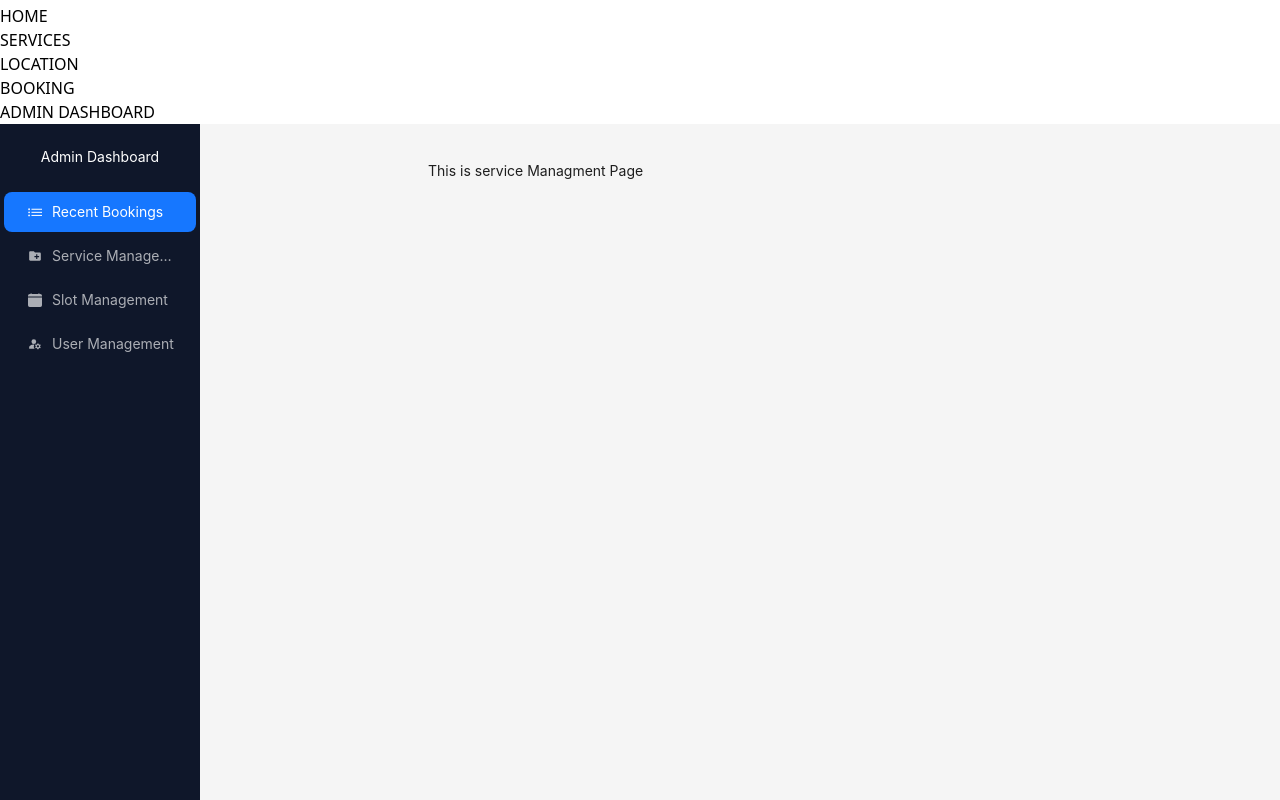
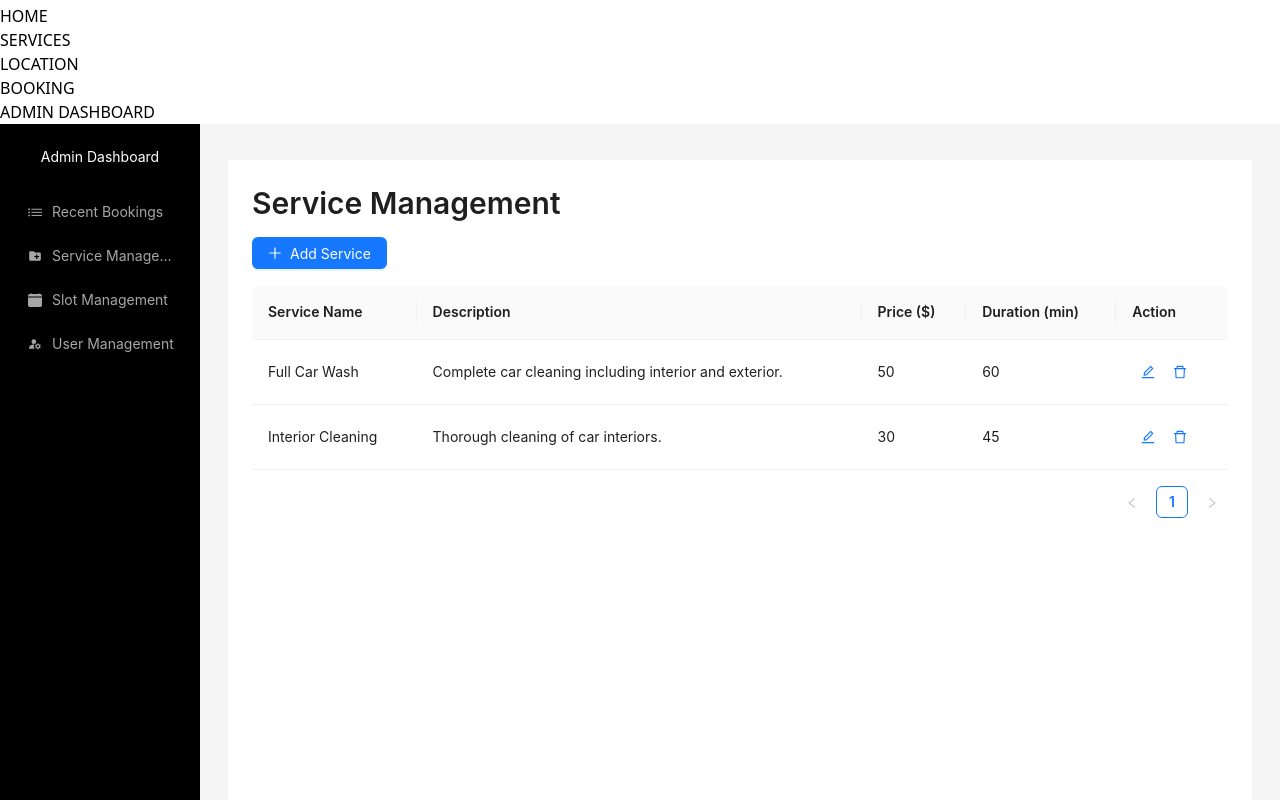
Before and after one commit to Kamrulthedev/Car-Wash-Booking-System, a React (Vite) app: page /admin/servicesManagement in a window 1280 px wide. Shown: the part 520-1320 px from the top of the page. Built offline with nearby package versions, Linux system fonts and the light colour scheme.

Commit message:
update-services-create-code

```diff
--- a/package.json
+++ b/package.json
@@ -12,6 +12,7 @@
   "dependencies": {
     "@react-google-maps/api": "^2.19.3",
     "antd": "^5.20.3",
+    "axios": "^1.7.5",
     "localforage": "^1.10.0",
     "match-sorter": "^6.3.4",
     "prop-types": "^15.8.1",
--- a/src/pages/admin/allBookings/AllBookings.tsx
+++ b/src/pages/admin/allBookings/AllBookings.tsx
@@ -1,10 +1,99 @@
+import { useEffect, useState } from "react";
+import { Table, Typography, Spin, Alert } from "antd";
+
+const { Title } = Typography;
+
+// Demo data
+const demoBookings = [
+  {
+    id: "1",
+    userName: "John Doe",
+    service: "Full Car Wash",
+    date: "2024-08-15",
+    timeSlot: "10:00 AM - 11:00 AM",
+    status: "Confirmed",
+  },
+  {
+    id: "2",
+    userName: "Jane Smith",
+    service: "Interior Cleaning",
+    date: "2024-08-16",
+    timeSlot: "11:00 AM - 12:00 PM",
+    status: "Pending",
+  },
+  {
+    id: "3",
+    userName: "Alice Johnson",
+    service: "Exterior Wash",
+    date: "2024-08-17",
+    timeSlot: "12:00 PM - 01:00 PM",
+    status: "Cancelled",
+  },
+  {
+    id: "4",
+    userName: "Bob Brown",
+    service: "Complete Detail",
+    date: "2024-08-18",
+    timeSlot: "01:00 PM - 02:00 PM",
+    status: "Confirmed",
+  },
+];
 
 const AllBookings = () => {
-    return (
-        <div>
-            <h1>This is Admin pages all Booking List SHow</h1>
-        </div>
-    );
+  const [bookings, setBookings] = useState([]);
+  const [loading, setLoading] = useState(true);
+  const [error, setError] = useState(null);
+
+  useEffect(() => {
+    setTimeout(() => {
+      try {
+        // Here we're using the demo data
+        setBookings(demoBookings);
+      } catch (error) {
+        setError("Failed to fetch bookings");
+      } finally {
+        setLoading(false);
+      }
+    }, 1000);
+  }, []);
+
+  const columns = [
+    {
+      title: "Booking ID",
+      dataIndex: "id",
+      key: "id",
+    },
+    {
+      title: "User Name",
+      dataIndex: "userName",
+      key: "userName",
+    },
+    {
+      title: "Service",
+      dataIndex: "service",
+      key: "service",
+    },
+    {
+      title: "Date",
+      dataIndex: "date",
+      key: "date",
+    },
+    {
+      title: "Time Slot",
+      dataIndex: "timeSlot",
+      key: "timeSlot",
+    },
+    {
+      title: "Status",
+      dataIndex: "status",
+      key: "status",
+    },
+  ];
+
+  if (loading) return <Spin size="large" />;
+  if (error) return <Alert message={error} type="error" />;
+
+  return <Table  columns={columns} dataSource={bookings} />;
 };
 
 export default AllBookings;
--- a/src/pages/admin/dashboard/Dashboard.tsx
+++ b/src/pages/admin/dashboard/Dashboard.tsx
@@ -8,7 +8,7 @@ import { Link, Outlet } from "react-router-dom";
 
 const Dashboard = () => {
   return (
-    <div>
+    <div className="mt-[62px]">
     <Layout style={{ minHeight: "100vh" }}>
       <Sider
         style={{
@@ -17,7 +17,7 @@ const Dashboard = () => {
           left: 0,
           top: 0,
           zIndex: 1,
-          backgroundColor: "rgb(15 23 42)",
+          backgroundColor: "rgb(0, 0, 0)",
         }}
         breakpoint="lg"
         collapsedWidth="0"
@@ -39,8 +39,8 @@ const Dashboard = () => {
         <Menu
           theme="dark"
           mode="inline"
-          style={{ backgroundColor: "rgb(15 23 42)" }}
-          defaultSelectedKeys={["1"]}
+          style={{ backgroundColor: "rgb(0, 0, 0)",
+          }}
         >
           <Menu.Item key="1" icon={<GrUnorderedList />}>
             <Link to="/admin/bookings">Recent Bookings</Link>
@@ -56,10 +56,9 @@ const Dashboard = () => {
           </Menu.Item>
         </Menu>
       </Sider>
-      <Layout style={{ marginLeft: 200 }}> {/* Adjust marginLeft to account for fixed Sider */}
+      <Layout>
         <Content style={{ margin: "24px 16px 0", padding: 12 }}>
           <Outlet />
-          {/* Content should now appear directly under the header */}
         </Content>
       </Layout>
     </Layout>
--- a/src/pages/admin/serviceManagement/ServiceManagement.tsx
+++ b/src/pages/admin/serviceManagement/ServiceManagement.tsx
@@ -1,10 +1,185 @@
+import React, { useState } from "react";
+import { Table, Button, Modal, Form, Input, InputNumber, Popconfirm, Typography } from "antd";
+import { PlusOutlined, EditOutlined, DeleteOutlined } from "@ant-design/icons";
+
+const { Title } = Typography;
+
+// Demo data
+const demoServices = [
+  {
+    key: "1",
+    name: "Full Car Wash",
+    description: "Complete car cleaning including interior and exterior.",
+    price: 50,
+    duration: 60,
+    isDeleted: false,
+  },
+  {
+    key: "2",
+    name: "Interior Cleaning",
+    description: "Thorough cleaning of car interiors.",
+    price: 30,
+    duration: 45,
+    isDeleted: false,
+  },
+];
 
 const ServiceManagement = () => {
-    return (
-        <div>
-            <h1>This is service Managment Page</h1>
-        </div>
+  const [services, setServices] = useState(demoServices);
+  const [isModalVisible, setIsModalVisible] = useState(false);
+  const [isEditMode, setIsEditMode] = useState(false);
+  const [currentService, setCurrentService] = useState(null);
+  const [form] = Form.useForm();
+
+  const showModal = (editMode = false, service = null) => {
+    setIsEditMode(editMode);
+    setCurrentService(service);
+    if (editMode && service) {
+      form.setFieldsValue(service);
+    } else {
+      form.resetFields();
+    }
+    setIsModalVisible(true);
+  };
+
+  const handleOk = () => {
+    form.validateFields().then((values) => {
+      if (isEditMode) {
+        // Update service
+        setServices((prevServices) =>
+          prevServices.map((service) =>
+            service.key === currentService.key ? { ...service, ...values } : service
+          )
+        );
+      } else {
+        // Add new service
+        const newService = {
+          key: (services.length + 1).toString(),
+          isDeleted: false,
+          ...values,
+        };
+        setServices([...services, newService]);
+      }
+      setIsModalVisible(false);
+    });
+  };
+
+  const handleCancel = () => {
+    setIsModalVisible(false);
+  };
+
+  const handleDelete = (key) => {
+    setServices((prevServices) =>
+      prevServices.map((service) =>
+        service.key === key ? { ...service, isDeleted: true } : service
+      )
     );
+  };
+
+  const columns = [
+    {
+      title: "Service Name",
+      dataIndex: "name",
+      key: "name",
+    },
+    {
+      title: "Description",
+      dataIndex: "description",
+      key: "description",
+    },
+    {
+      title: "Price ($)",
+      dataIndex: "price",
+      key: "price",
+    },
+    {
+      title: "Duration (min)",
+      dataIndex: "duration",
+      key: "duration",
+    },
+    {
+      title: "Action",
+      key: "action",
+      render: (_, record) => (
+        <span>
+          {!record.isDeleted && (
+            <>
+              <Button
+                type="link"
+                icon={<EditOutlined />}
+                onClick={() => showModal(true, record)}
+              />
+              <Popconfirm
+                title="Are you sure to delete this service?"
+                onConfirm={() => handleDelete(record.key)}
+                okText="Yes"
+                cancelText="No"
+              >
+                <Button type="link" icon={<DeleteOutlined />} />
+              </Popconfirm>
+            </>
+          )}
+        </span>
+      ),
+    },
+  ];
+
+  return (
+    <div style={{ padding: 24, background: "#fff", minHeight: "100vh" }}>
+      <Title level={2}>Service Management</Title>
+      <Button
+        type="primary"
+        icon={<PlusOutlined />}
+        onClick={() => showModal()}
+        style={{ marginBottom: 16 }}
+      >
+        Add Service
+      </Button>
+      <Table
+        dataSource={services.filter((service) => !service.isDeleted)}
+        columns={columns}
+        rowKey="key"
+      />
+
+      <Modal
+        title={isEditMode ? "Edit Service" : "Add Service"}
+        visible={isModalVisible}
+        onOk={handleOk}
+        onCancel={handleCancel}
+      >
+        <Form form={form} layout="vertical">
+          <Form.Item
+            name="name"
+            label="Service Name"
+            rules={[{ required: true, message: "Please input the service name!" }]}
+          >
+            <Input />
+          </Form.Item>
+          <Form.Item
+            name="description"
+            label="Description"
+            rules={[{ required: true, message: "Please input the description!" }]}
+          >
+            <Input.TextArea />
+          </Form.Item>
+          <Form.Item
+            name="price"
+            label="Price ($)"
+            rules={[{ required: true, message: "Please input the price!" }]}
+          >
+            <InputNumber min={0} style={{ width: "100%" }} />
+          </Form.Item>
+          <Form.Item
+            name="duration"
+            label="Duration (min)"
+            rules={[{ required: true, message: "Please input the duration!" }]}
+          >
+            <InputNumber min={0} style={{ width: "100%" }} />
+          </Form.Item>
+        </Form>
+      </Modal>
+    </div>
+  );
 };
 
 export default ServiceManagement;
```
Also changed, not shown: 1 other file (tests, documents, lock files or other folders).
